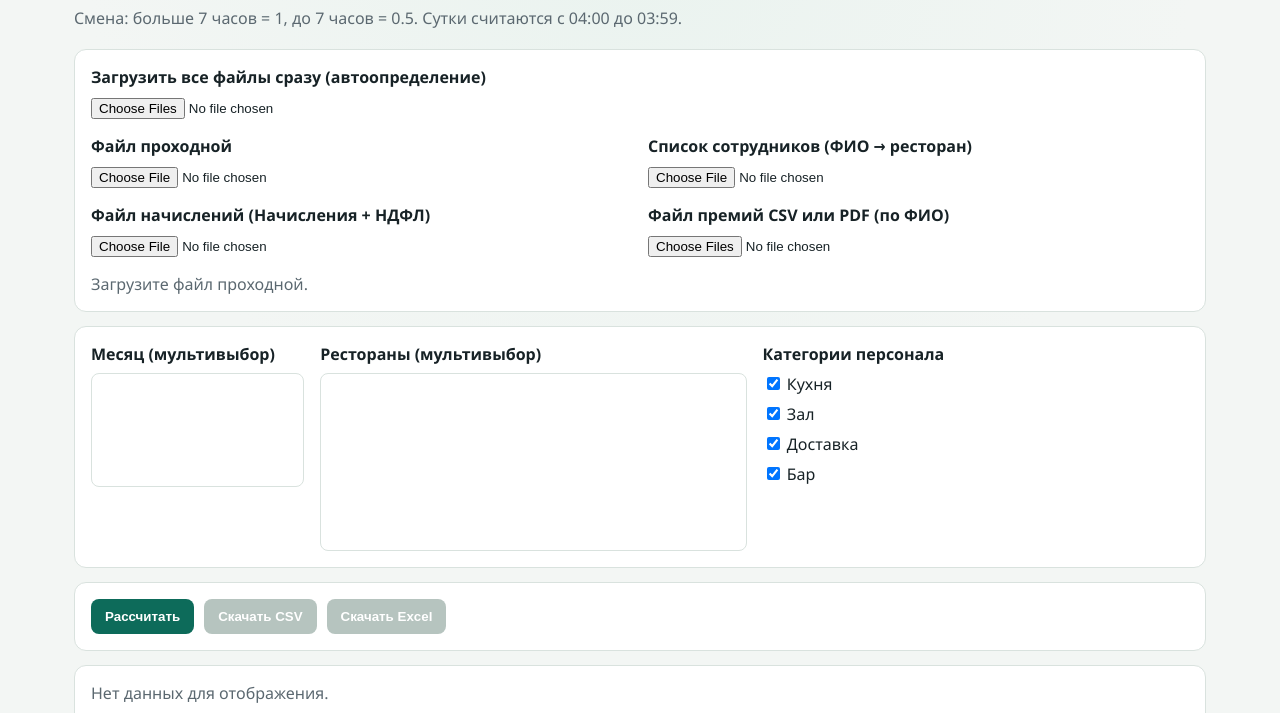
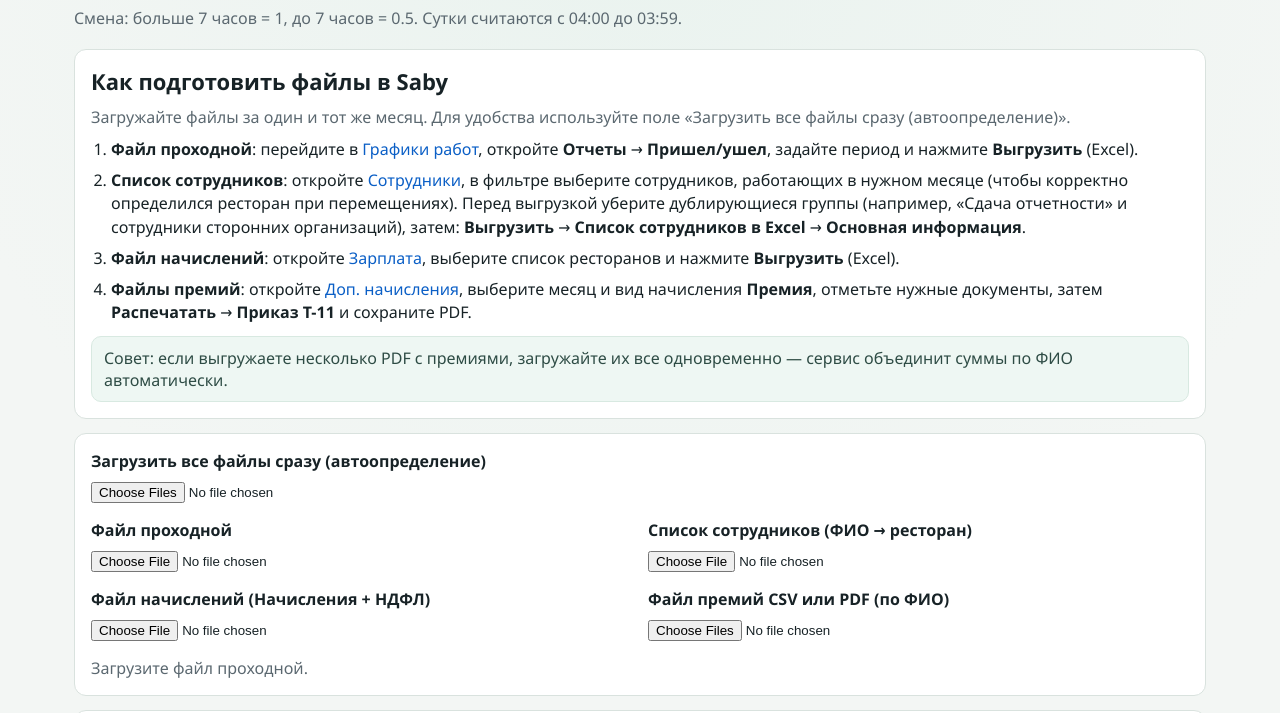
Before and after one commit to soltnar/zarplata_chas, a plain HTML site: page index.html in a window 1280 px wide. Shown: the part 68-781 px from the top of the page. Drawn offline with Linux system fonts and the light colour scheme.

Commit message:
Add on-page Saby file preparation guide

```diff
--- a/index.html
+++ b/index.html
@@ -15,6 +15,37 @@
       <span class="versionBadge">Версия: <span id="appVersion"></span></span>
     </div>
     <p class="subtitle">Смена: больше 7 часов = 1, до 7 часов = 0.5. Сутки считаются с 04:00 до 03:59.</p>
+
+    <section class="panel guidePanel">
+      <h2>Как подготовить файлы в Saby</h2>
+      <p class="guideLead">Загружайте файлы за один и тот же месяц. Для удобства используйте поле «Загрузить все файлы сразу (автоопределение)».</p>
+      <ol class="guideList">
+        <li>
+          <strong>Файл проходной</strong>:
+          перейдите в <a href="https://online.saby.ru/page/work-schedule" target="_blank" rel="noopener noreferrer">Графики работ</a>,
+          откройте <strong>Отчеты</strong> → <strong>Пришел/ушел</strong>, задайте период и нажмите <strong>Выгрузить</strong> (Excel).
+        </li>
+        <li>
+          <strong>Список сотрудников</strong>:
+          откройте <a href="https://online.saby.ru/page/staff-list" target="_blank" rel="noopener noreferrer">Сотрудники</a>,
+          в фильтре выберите сотрудников, работающих в нужном месяце (чтобы корректно определился ресторан при перемещениях).
+          Перед выгрузкой уберите дублирующиеся группы (например, «Сдача отчетности» и сотрудники сторонних организаций),
+          затем: <strong>Выгрузить</strong> → <strong>Список сотрудников в Excel</strong> → <strong>Основная информация</strong>.
+        </li>
+        <li>
+          <strong>Файл начислений</strong>:
+          откройте <a href="https://online.saby.ru/page/salary" target="_blank" rel="noopener noreferrer">Зарплата</a>,
+          выберите список ресторанов и нажмите <strong>Выгрузить</strong> (Excel).
+        </li>
+        <li>
+          <strong>Файлы премий</strong>:
+          откройте <a href="https://online.saby.ru/page/accruals" target="_blank" rel="noopener noreferrer">Доп. начисления</a>,
+          выберите месяц и вид начисления <strong>Премия</strong>, отметьте нужные документы,
+          затем <strong>Распечатать</strong> → <strong>Приказ Т-11</strong> и сохраните PDF.
+        </li>
+      </ol>
+      <p class="guideNote">Совет: если выгружаете несколько PDF с премиями, загружайте их все одновременно — сервис объединит суммы по ФИО автоматически.</p>
+    </section>
 
     <section class="panel uploadGrid">
       <div>
--- a/styles.css
+++ b/styles.css
@@ -27,6 +27,11 @@ h1 {
   font-size: 30px;
 }
 
+h2 {
+  margin: 0 0 10px;
+  font-size: 22px;
+}
+
 .titleRow {
   display: flex;
   align-items: center;
@@ -49,6 +54,44 @@ h1 {
 .subtitle {
   margin: 10px 0 20px;
   color: var(--muted);
+}
+
+.guidePanel {
+  background: linear-gradient(180deg, #f8fcfa 0%, #ffffff 100%);
+}
+
+.guideLead {
+  margin: 0 0 10px;
+  color: var(--muted);
+}
+
+.guideList {
+  margin: 0;
+  padding-left: 20px;
+  display: grid;
+  gap: 8px;
+}
+
+.guideList li {
+  line-height: 1.45;
+}
+
+.guideList a {
+  color: #0b5fc6;
+  text-decoration: none;
+}
+
+.guideList a:hover {
+  text-decoration: underline;
+}
+
+.guideNote {
+  margin: 12px 0 0;
+  padding: 10px 12px;
+  background: #eef7f3;
+  border: 1px solid #d8e9e1;
+  border-radius: 10px;
+  color: #2e4c45;
 }
 
 .panel {
```
